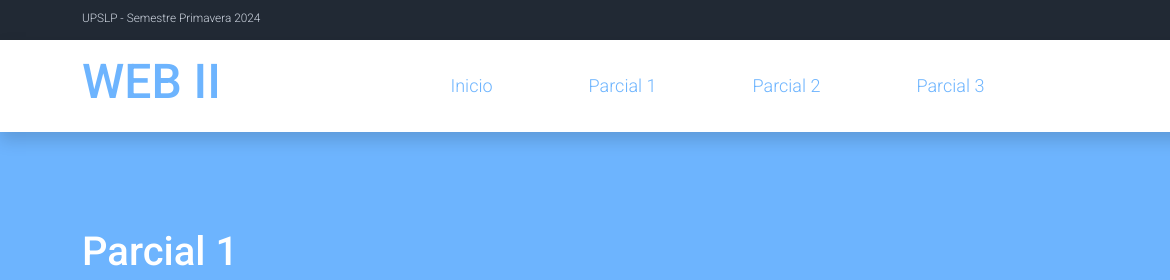
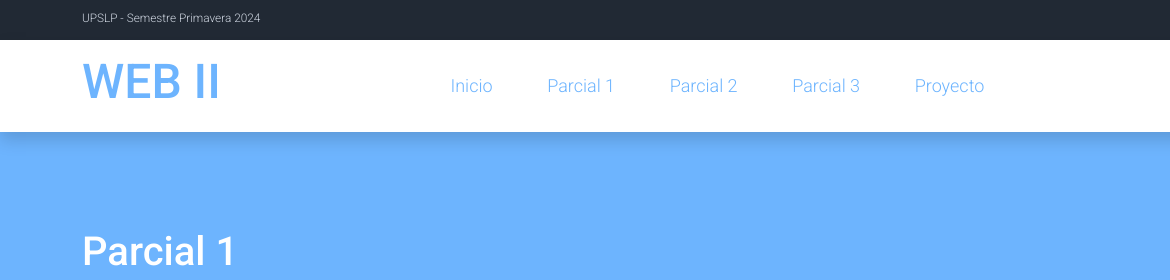
Before and after one commit to Renesillo-182033/PortWebII-182033, a plain HTML site: page Practica1P1-182033.html in a window 1280 px wide. Shown: the top 280 px of the page, 0-1170 px from the left. Drawn offline with Linux system fonts and the light colour scheme; files whose address does not match are found by name.

Commit message:
Update Practica1P1-182033.html

```diff
--- a/Practica1P1-182033.html
+++ b/Practica1P1-182033.html
@@ -71,6 +71,9 @@ https://templatemo.com/tm-559-zay-shop
                         </li>
                         <li class="nav-item">
                             <a class="nav-link" href="#">Parcial 3</a>
+                        </li>
+                        <li class="nav-item">
+                            <a class="nav-link" href="#">Proyecto</a>
                         </li>
                     </ul>
                 </div>
```
